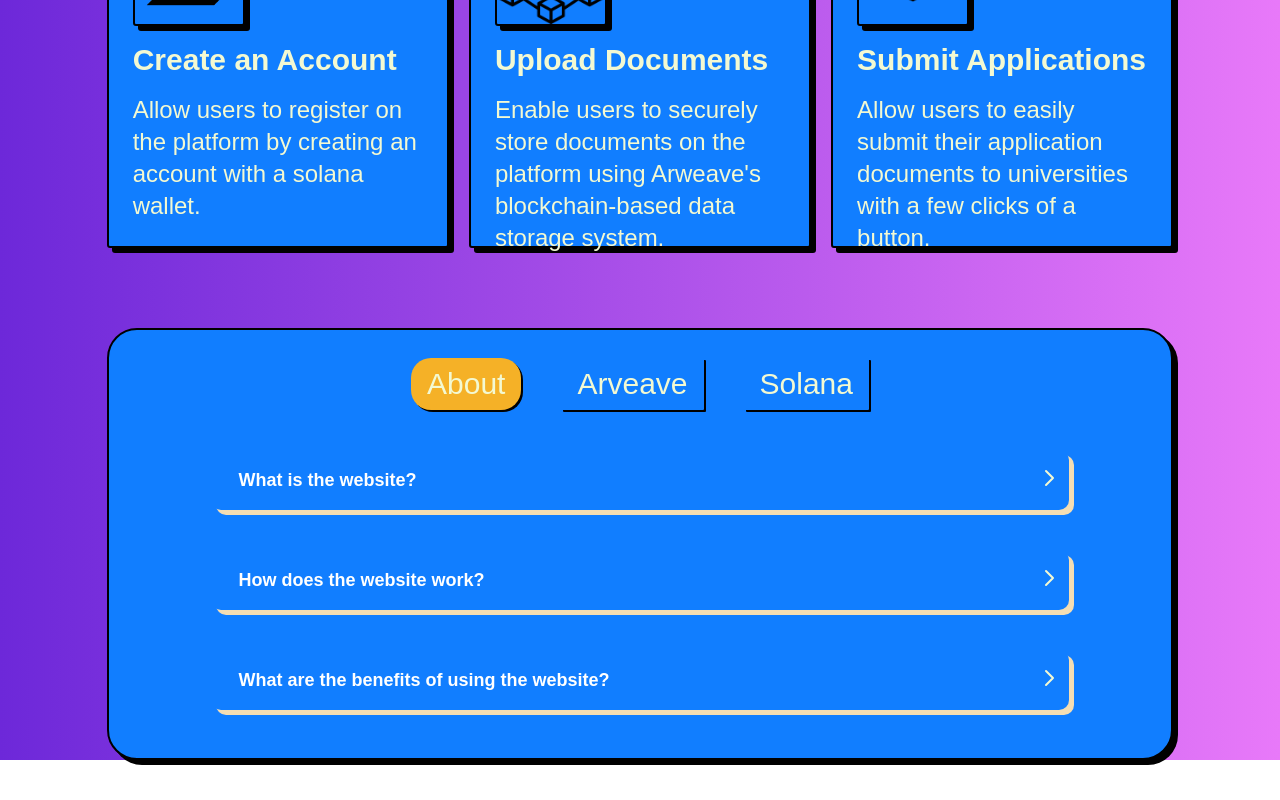
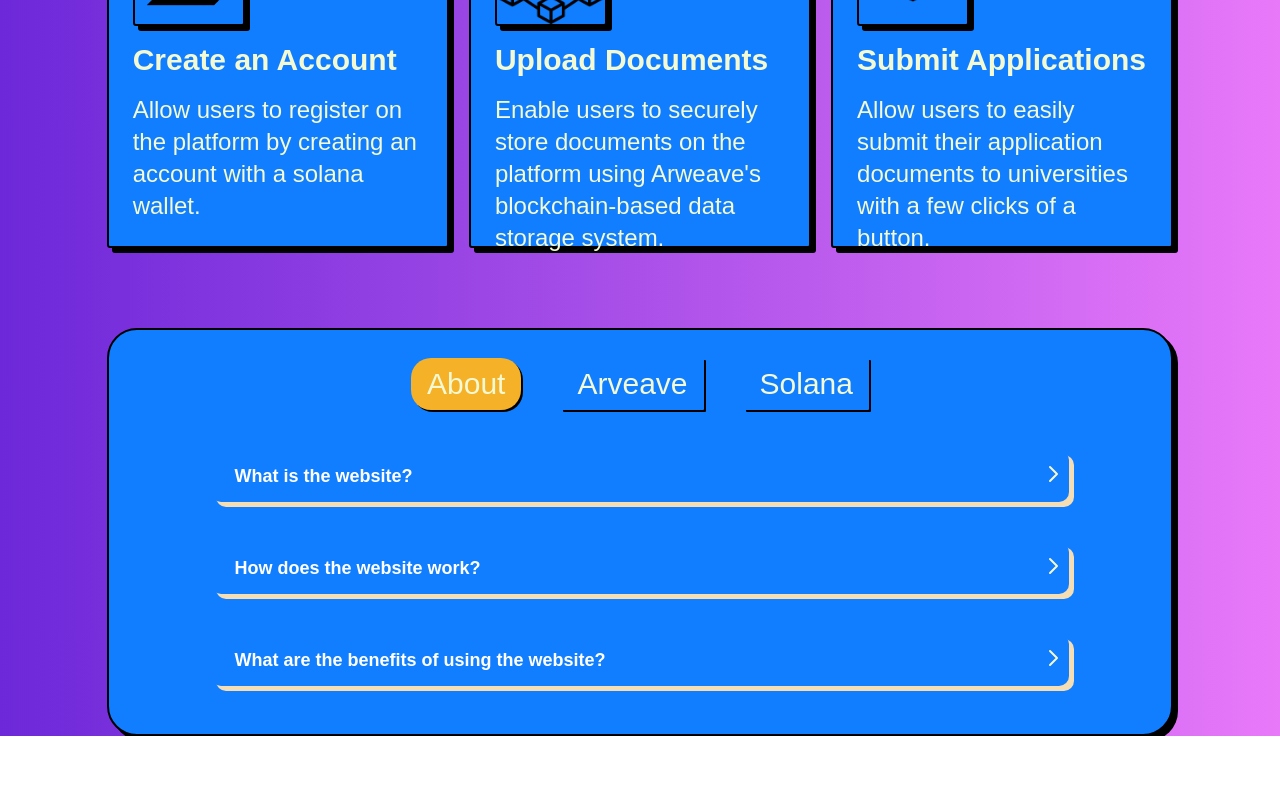
Before and after one commit to cryptically-challenged/oversean, a Next.js app: page / in a window 1280 px wide. Shown: the part 1907-2707 px from the top of the page. After the commit the page ends 2643 px from the top, so only its background shows below. Built offline with nearby package versions, Linux system fonts and the light colour scheme; a web font is replaced by a local one.

Commit message:
put commit msg here

```diff
--- a/src/components/Accordion.tsx
+++ b/src/components/Accordion.tsx
@@ -16,7 +16,7 @@
   return (
     <div
       onClick={HandleOpening}
-      className="shadow-solid-reverse mx-auto mt-10 w-5/6 px-2 py-4"
+      className="shadow-solid-reverse mx-auto mt-10 w-5/6 px-1 py-3"
     >
       <div className={"flex justify-between"}>
         <h4 className="ml-5 text-lg font-semibold text-white text-3xl">{title}</h4>
@@ -29,7 +29,7 @@
             className="h-6 w-6"
           >
             <path
-              stroke-linecap="round"
+              strokeLinecap="round"
               stroke-linejoin="round"
               stroke-width="2"
               d="M19 9l-7 7-7-7"
@@ -44,7 +44,7 @@
             className="h-6 w-6"
           >
             <path
-              stroke-linecap="round"
+              strokeLinecap="round"
               stroke-linejoin="round"
               stroke-width="2"
               d="M9 5l7 7-7 7"
--- a/src/components/faq.tsx
+++ b/src/components/faq.tsx
@@ -77,9 +77,8 @@
       setTemp(solana);
     }
   };
-  console.log(active === "solana" ? "rounded-submit" : "btn-submit-gray");
   return (
-    <div className="mt-20 mb-10 flex justify-center">
+    <div className="mt-20 flex justify-center">
       <div className="card shadow-solid-curve h-auto w-5/6">
         <div className="flex justify-center">
           <div className="mt-5 flex space-x-10">
--- a/src/pages/index.tsx
+++ b/src/pages/index.tsx
@@ -46,7 +46,7 @@
   }, []);
 
   return (
-    <div className="bg-gradient-to-r from-violet-700 to-fuchsia-400">
+    <div className="bg-gradient-to-r from-violet-700 to-fuchsia-400 h-fill">
       {/* Navigation Bar */}
       <div className="flex justify-center">
         <div className="w-5/6">
```
